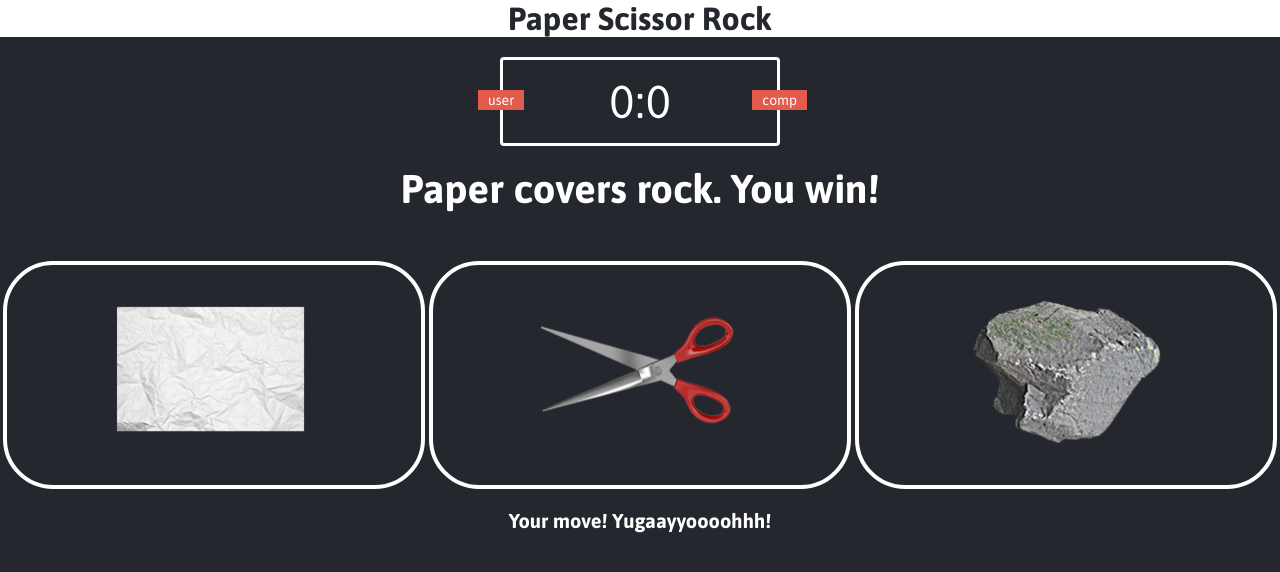
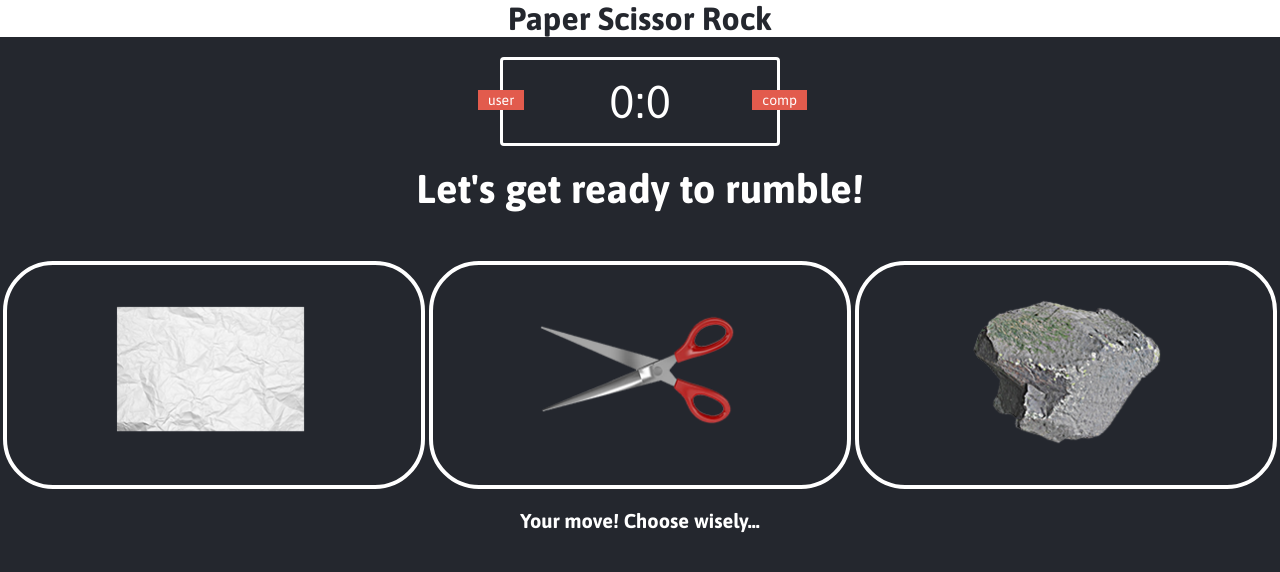
Before and after one commit to AndyDeNike/paper_scissor_rock, a plain HTML site: page index.html in a window 1280 px wide. Drawn offline with Linux system fonts and the light colour scheme.

Commit message:
Text adjustment

```diff
--- a/index.html
+++ b/index.html
@@ -19,7 +19,7 @@
     </div>
 
     <div class="result">
-        <p>Paper covers rock.  You win!</p>
+        <p>Let's get ready to rumble!</p>
     </div>
 
     <div class="choices">
@@ -34,7 +34,7 @@
         </div>
     </div>
 
-    <p id="action-message">Your move! Yugaayyoooohhh!</p>
+    <p id="action-message">Your move! Choose wisely...</p>
 
     <script src="app.js" charset="UTF-8"></script>
 </body>
```
